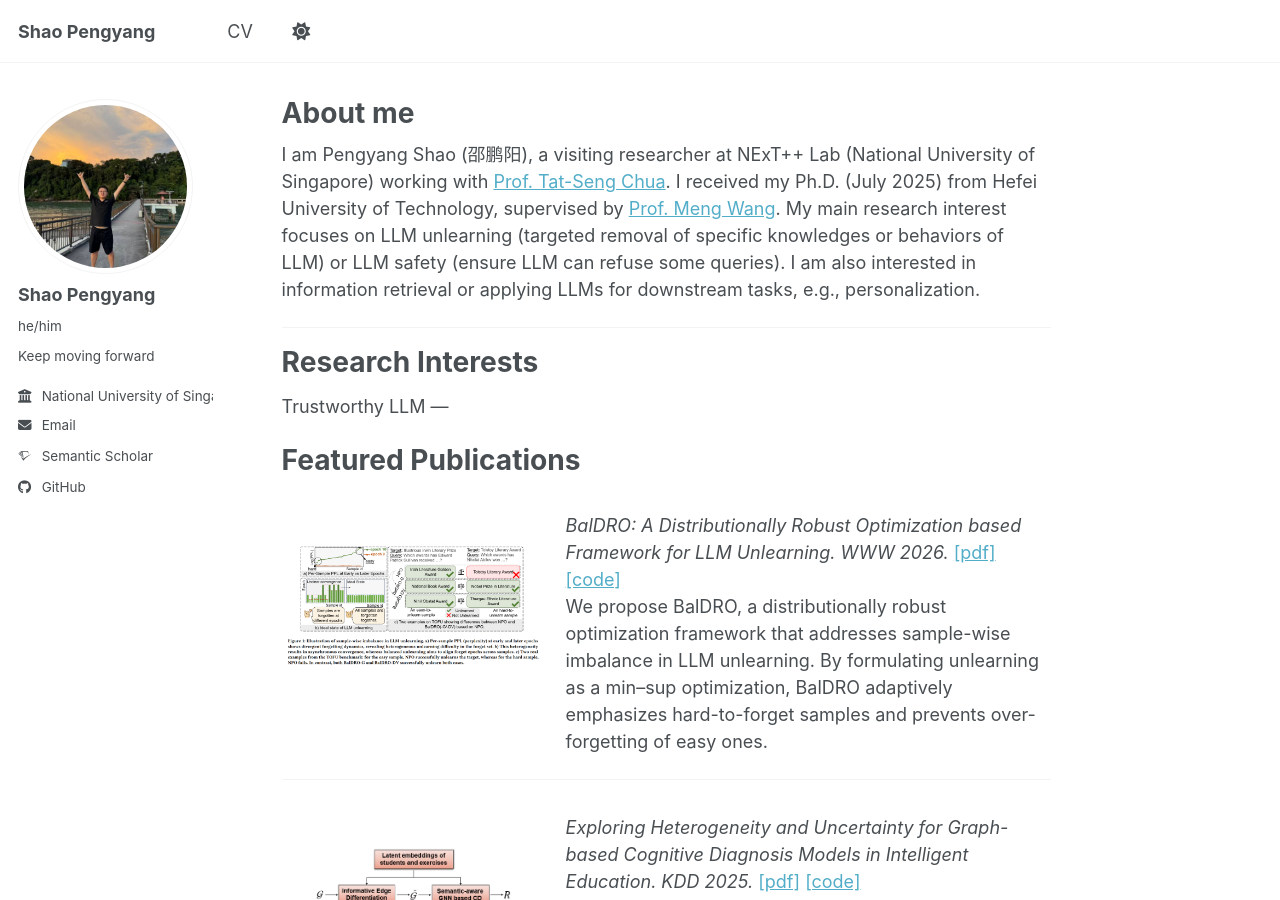
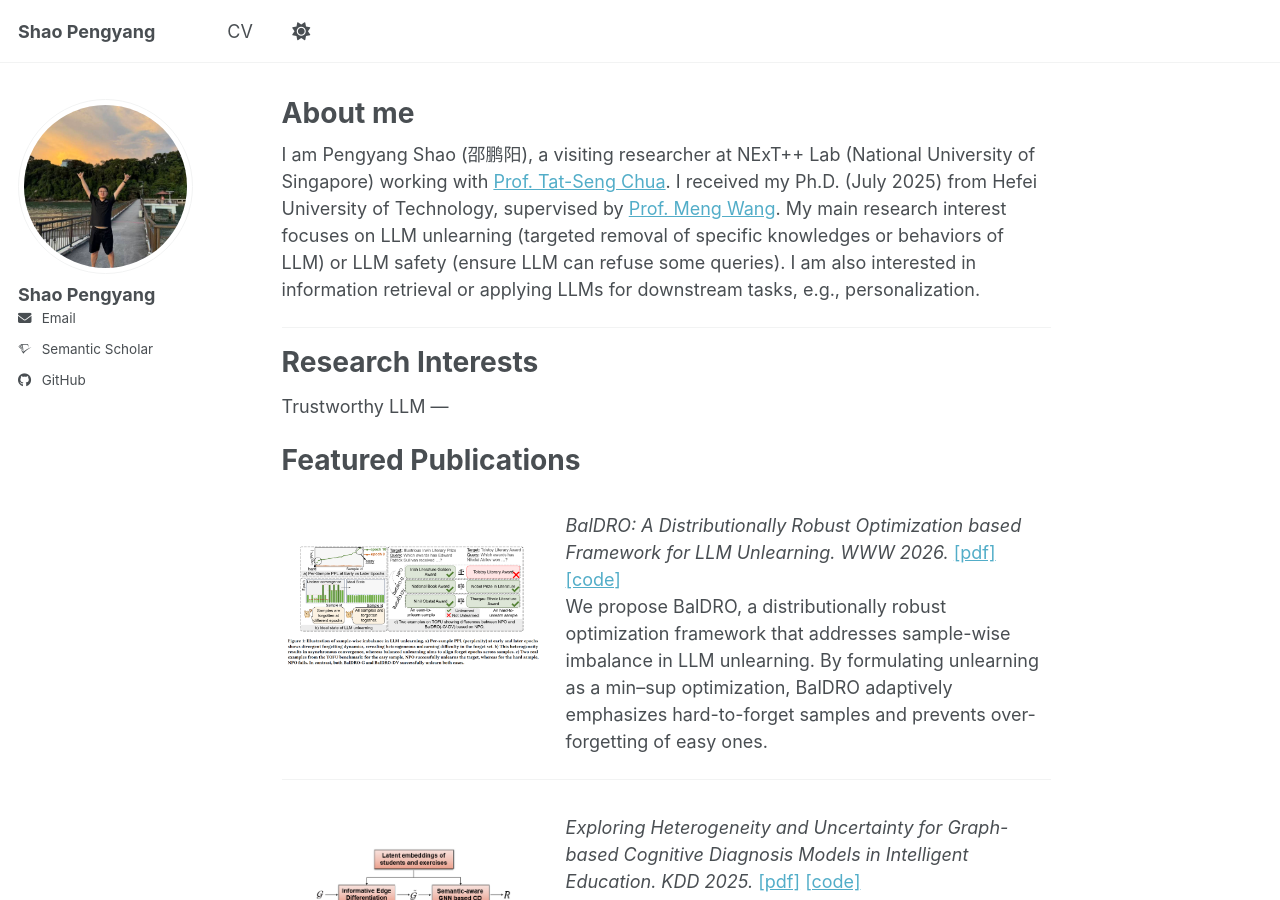
Before and after one commit to ShaoPengyang/ShaoPengyang.github.io, a Jekyll site: the page built from _pages/about.md, in a window 1280 px wide and 900 px high. Built offline with Jekyll 4.4.1, drawn with Linux system fonts in a browser that asks for light colours; some web fonts are replaced; a script bundle is joined from its source files by our own code; library files that are not in the unit come from our copies.

Commit message:
Update _config.yml

```diff
--- a/_config.yml
+++ b/_config.yml
@@ -25,10 +25,10 @@ author:
   # Biographic information
   avatar           : "profile.png"
   name             : "Shao Pengyang"
-  pronouns         : "he/him"
-  bio              : "Keep moving forward"
+  pronouns         : # "he/him"
+  bio              : # "Keep moving forward"
   location         : # "Earth"
-  employer         : "National University of Singapore"
+  employer         : # "National University of Singapore"
   uri              : # URL
   email            : "shaopymark@gmail.com"
 
```
